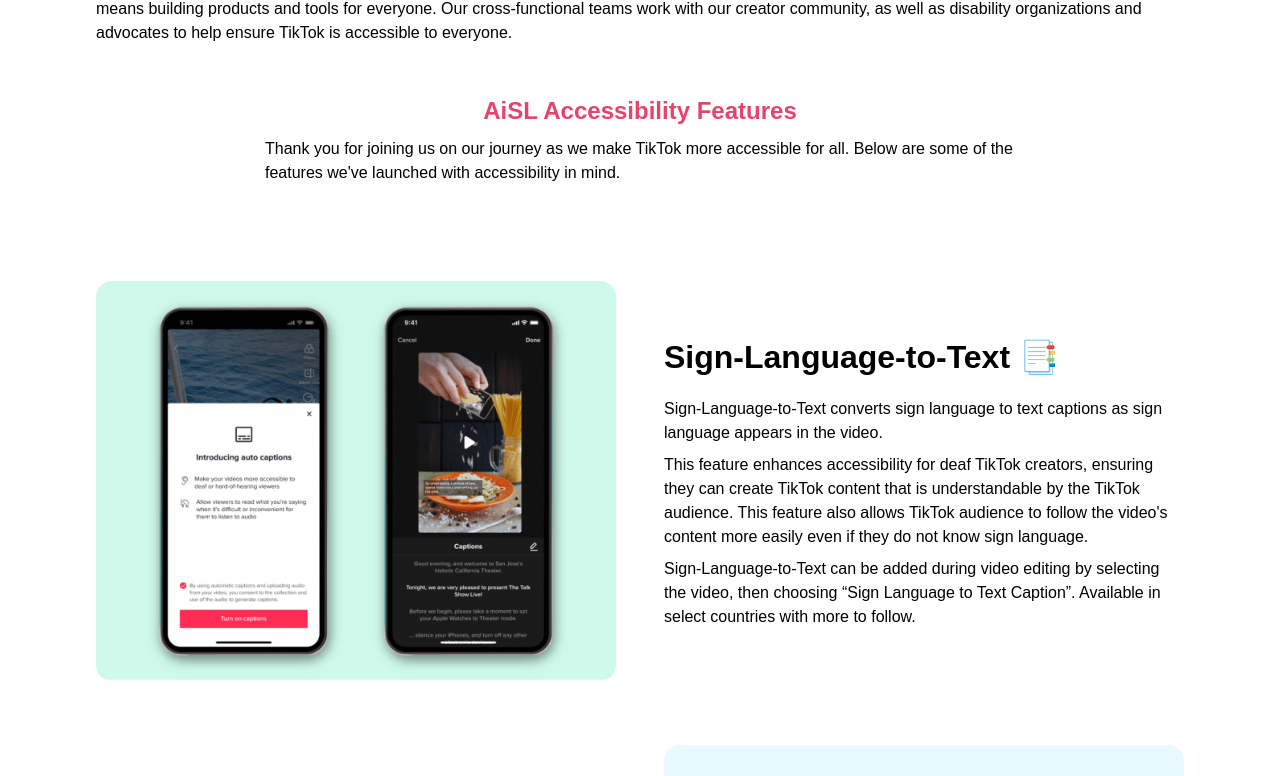
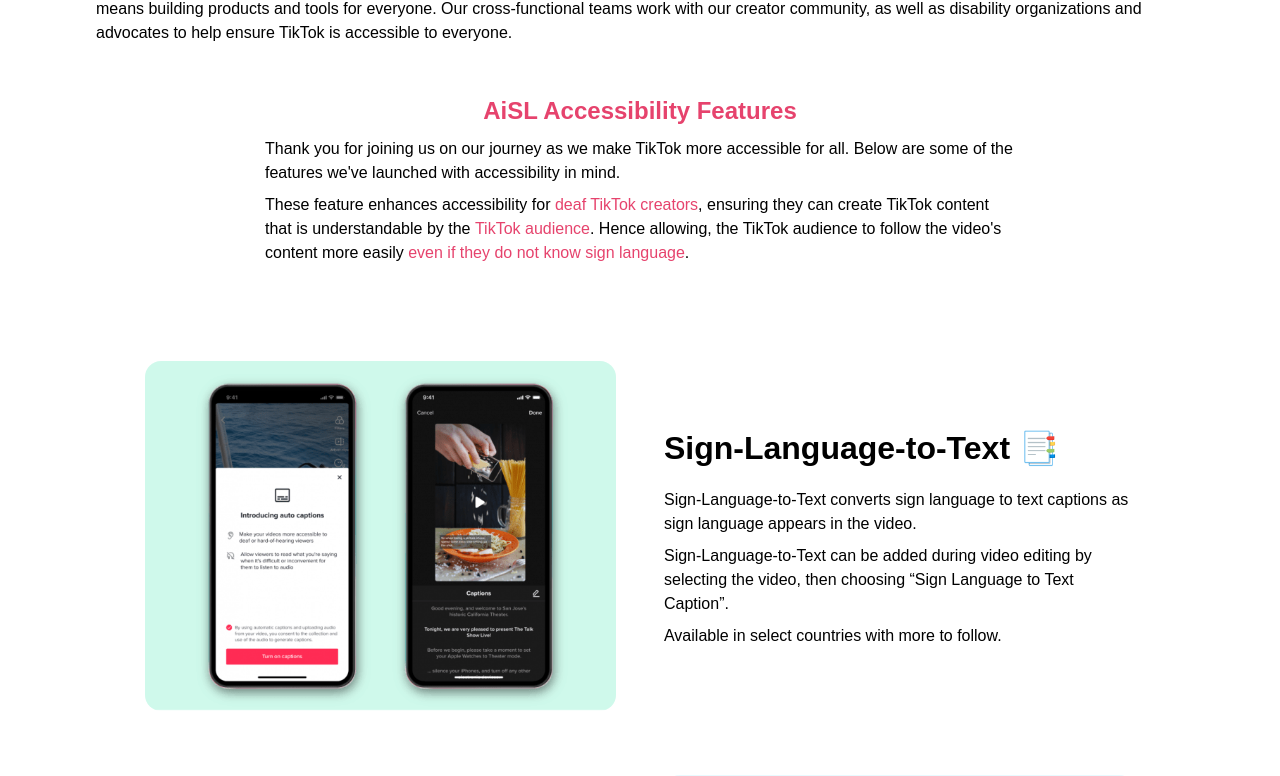
Before and after one commit to Vinny0712/AiSL, a Next.js app in the folder frontend/: page / in a window 1280 px wide. Shown: the part 955-1731 px from the top of the page. Built offline with nearby package versions, Linux system fonts and the light colour scheme; a web font is replaced by a local one.

Commit message:
frontend: update landing page's features section description

```diff
--- a/frontend/features/landing-page/components/FeaturesSection.tsx
+++ b/frontend/features/landing-page/components/FeaturesSection.tsx
@@ -13,8 +13,8 @@
       title: "Sign-Language-to-Text 📑",
       descriptions: [
         "Sign-Language-to-Text converts sign language to text captions as sign language appears in the video.",
-        "This feature enhances accessibility for deaf TikTok creators, ensuring they can create TikTok content that is understandable by the TikTok audience. This feature also allows TikTok audience to follow the video's content more easily even if they do not know sign language.",
-        "Sign-Language-to-Text can be added during video editing by selecting the video, then choosing “Sign Language to Text Caption”. Available in select countries with more to follow.",
+        "Sign-Language-to-Text can be added during video editing by selecting the video, then choosing “Sign Language to Text Caption”.",
+        "Available in select countries with more to follow.",
       ],
     },
     {
@@ -27,8 +27,8 @@
       descriptions: [
         "Sign-Language-to-Speech converts sign language to a voiceover that plays over the video as the sign language appears in the video.",
         "Options for Voice-over can be customised - Gender, Language, etc.",
-        "This feature enhances accessibility for deaf TikTok creators, ensuring they can create TikTok content that is understandable by the TikTok audience. This feature also allows TikTok audience to follow the video's content more easily even if they do not know sign language.",
-        "Sign-Language-to-Text can be added during video editing by selecting the video, then choosing “Sign Language to Speech. Available in select countries with more to follow.",
+        "Sign-Language-to-Text can be added during video editing by selecting the video, then choosing “Sign Language to Speech”.",
+        "Available in select countries with more to follow.",
       ],
     },
     {
@@ -40,8 +40,8 @@
       title: "Sign-Language-to-Emoji 👋🏻",
       descriptions: [
         "Sign-Language-to-Emoji converts sign language to emoji text captions as the sign language appears in the video.",
-        "This feature enhances accessibility for deaf TikTok creators, ensuring they can create TikTok content that is understandable by the TikTok audience. This feature also allows TikTok audience to follow the video's content more easily even if they do not know sign language.",
-        "Sign-Language-to-Emoji can be added during video editing by selecting the video, then choosing “Sign Language to Emoji. Available in select countries with more to follow.",
+        "Sign-Language-to-Emoji can be added during video editing by selecting the video, then choosing “Sign Language to Emoji”.",
+        "Available in select countries with more to follow.",
       ],
     },
   ];
@@ -78,10 +78,25 @@
       <div className="font-bold text-[24px] text-tiktok-red mb-2">
         AiSL Accessibility Features
       </div>
-      <div className="max-w-[750px] mb-24">
-        Thank you for joining us on our journey as we make TikTok more
-        accessible for all. Below are some of the features we&apos;ve launched
-        with accessibility in mind.
+      <div className="max-w-[750px] mb-24 flex flex-col gap-2">
+        <div>
+          Thank you for joining us on our journey as we make TikTok more
+          accessible for all. Below are some of the features we&apos;ve launched
+          with accessibility in mind.
+        </div>
+        <div>
+          These feature enhances accessibility for&nbsp;
+          <span className="text-tiktok-red">deaf TikTok creators</span>,
+          ensuring they can create TikTok content that is understandable by
+          the&nbsp;
+          <span className="text-tiktok-red">TikTok audience</span>. Hence
+          allowing, the TikTok audience to follow the video&apos;s content more
+          easily&nbsp;
+          <span className="text-tiktok-red">
+            even if they do not know sign language
+          </span>
+          .
+        </div>
       </div>
     </>
   );
@@ -102,7 +117,7 @@
 
   const FeatureImage = () => {
     return (
-      <div className="relative h-[400px] w-full lg:w-1/2">
+      <div className="relative h-[350px] w-full lg:w-1/2">
         <Image
           src={img.src}
           alt={img.alt}
@@ -122,12 +137,6 @@
             <span key={d}>{d}</span>
           ))}
         </div>
-        {/* <Button
-          variant="outline"
-          className="w-max !border-tiktok-primary !text-tiktok-primary hover:!text-white"
-        >
-          Try Now
-        </Button> */}
       </div>
     );
   };
```
